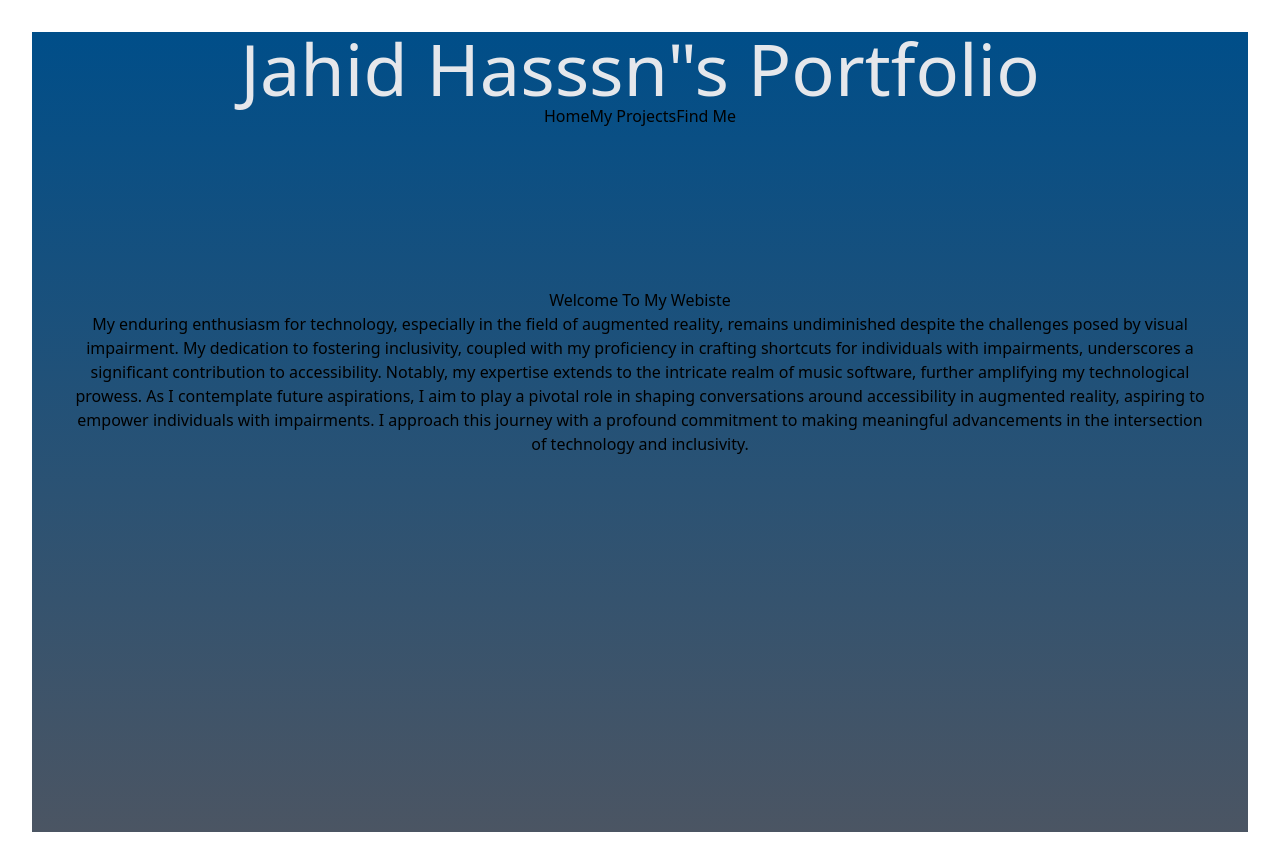
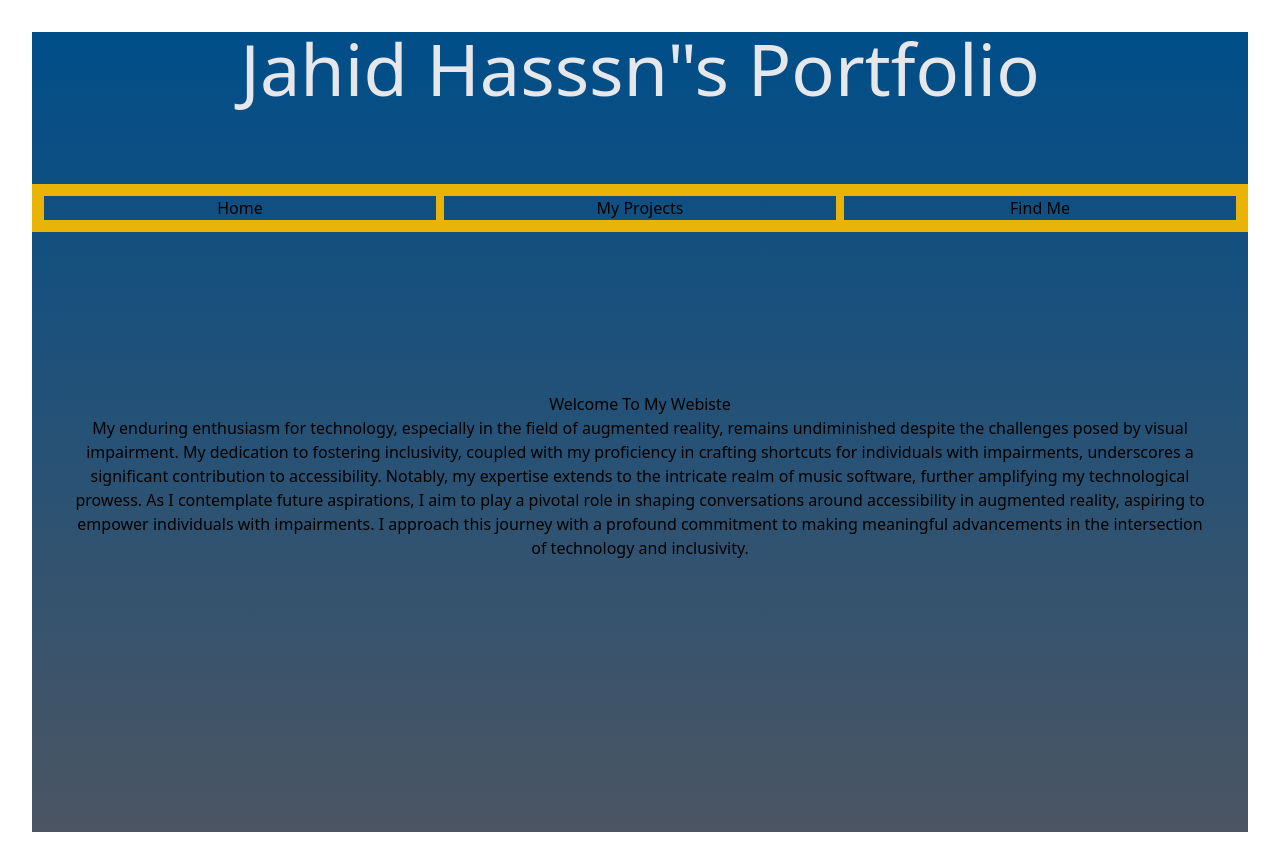
Before and after one commit to MJahidH/my-portfolio, a React (Vite) app in the folder my-portfolio/: page / in a window 1280 px wide. Built offline with nearby package versions, Linux system fonts and the light colour scheme.

Commit message:
nav bar buttons spaced equally and positiioned/aligned on the page

```diff
--- a/my-portfolio/src/NavBar.jsx
+++ b/my-portfolio/src/NavBar.jsx
@@ -1,15 +1,20 @@
-import { useNavigate } from 'react-router-dom';
-
+import { useNavigate } from "react-router-dom";
 
 const NavBar = () => {
   const navigate = useNavigate();
 
-
   return (
-    <ul>
-      <button onClick={() => navigate('/')}>Home</button>
-      <button onClick={() => navigate('/projects')}>My Projects</button>
-      <button onClick={() => navigate('/findme')}>Find Me</button>
+    <ul
+      className="w-full
+    border-yellow-500
+    border-8
+    flex flex-row
+    mt-20
+    "
+    >
+      <button className=" navButton" onClick={() => navigate("/")}>Home</button>
+      <button className=" navButton" onClick={() => navigate("/projects")}>My Projects</button>
+      <button className=" navButton" onClick={() => navigate("/findme")}>Find Me</button>
     </ul>
   );
 };
--- a/my-portfolio/src/index.css
+++ b/my-portfolio/src/index.css
@@ -1,3 +1,11 @@
 @tailwind base;
 @tailwind components;
 @tailwind utilities;
+
+.navButton {
+  @apply
+  w-full
+  border-yellow-500
+   border-4
+   ;
+}
```
